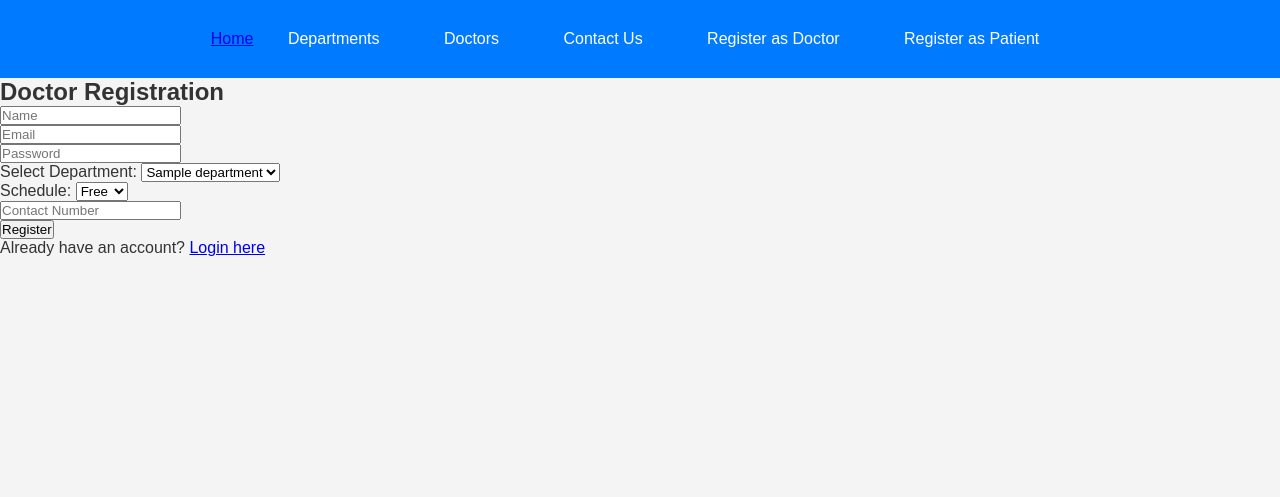
After one commit to Abasar03/Care-Connect, a Django app: page /register/doctor/ in a window 1280 px wide. The commit adds this page. Shown: the top 497 px of the page. Run offline with Django 5.2, Linux system fonts and the light colour scheme; tables that the repository leaves empty hold one stand-in row (values such as "Sample post"); a database or web service that is not in the repository returns one stand-in record (values such as "Sample title"); some libraries are stand-ins or nearby versions.

Commit message:
updated login and registration

```diff
--- a/care_connect/care_connect/urls.py
+++ b/care_connect/care_connect/urls.py
@@ -27,6 +27,7 @@ urlpatterns = [
     path('contact-us/', views.contact_us, name='contact_us'),
     path('login/', views.login, name='login'),
     path('doctor-login/', views.doctor_login, name='doctor_login'),
-    path('register/', views.register, name='register'),
-    path('dashboard/', include('dashboard.urls')),
+    path('register/doctor/', views.doctor_register, name='doctor_register'),
+    path('register/patient/', views.patient_register, name='patient_register'),
+    path('', include('dashboard.urls')),
 ]
--- a/care_connect/care_connect/views.py
+++ b/care_connect/care_connect/views.py
@@ -18,10 +18,6 @@ def doctors(request):
 def contact_us(request):
     return render(request,'contact_us.html')
 
-def doctor_login(request):
-    return render(request,'doctor_login.html')
-
-
 
 # Utility function to get database connection
 def get_db_connection():
@@ -37,113 +33,137 @@ def get_db_connection():
 # Registration View
 
 
-def register(request):
+def doctor_register(request):
     if request.method == 'POST':
-        role = request.POST.get('role')
         name = request.POST['name']
         email = request.POST['email']
-        password = request.POST['password']
-
-        hashed_password = make_password(password)
+        password = make_password(request.POST['password'])
+        specialization = request.POST['specialization']
+        schedule = request.POST['schedule']
+        contact_num = request.POST['contact_num']
 
         conn = get_db_connection()
         cursor = conn.cursor()
 
-        if role == 'doctor':
-            dep_name = request.POST.get('department')
-            print("HEYYY")
-            print(dep_name)
-            cursor.execute("SELECT dep_id FROM department WHERE name = %s", (dep_name,))
-            dep_row = cursor.fetchone()
-            print(dep_row)
+        cursor.execute("select dep_id from department where name=%s",(specialization,))
+        result = cursor.fetchone()
 
-            if dep_row:
-                dep_id = dep_row[0]
-                print(dep_id)
-            else:
-                messages.error(request, "Invalid department selected.")
-                return render(request, 'register.html')
+        if not result:
+            messages.error(request,"Department not found")
+            return redirect('doctor_register')
 
-            specialization = request.POST.get('specialization')
-            schedule = request.POST.get('schedule')
-            contact_num = request.POST.get('contact_num')
-            dep_id = request.POST.get('dep_id')
-            cursor.execute(
-                "INSERT INTO doctor (name, email, password, specialization, contact_num, schedule, dep_id) VALUES (%s, %s, %s, %s, %s, %s, %s)",
-                (name, email, hashed_password, specialization, contact_num, schedule, dep_id)
-            )
-        elif role == 'patient':
-            age = request.POST.get('age')
-            gender = request.POST.get('gender')
-            contact_num = request.POST.get('contact_num')
-            address = request.POST.get('address')
-            cursor.execute(
-                "INSERT INTO patient (name, age, gender, contact_num, address, email, password) VALUES (%s, %s, %s, %s, %s, %s, %s)",
-                (name, age, gender, contact_num, address, email, hashed_password)
-            )
+        dep_id = result[0]
 
+        cursor.execute(
+            "INSERT INTO doctor (name, email, password, specialization, contact_num, schedule,dep_id) VALUES (%s, %s, %s, %s, %s, %s,%s)",
+            (name, email, password, specialization, contact_num, schedule,dep_id),
+        )
         conn.commit()
         cursor.close()
         conn.close()
-        messages.success(request, "Registration successful.")
-        return redirect('login')
 
-    else:
-        # Fetching departments for the form
+        messages.success(request, "Doctor registered successfully.")
+        return redirect('doctor_login')
+
+    # Fetch departments for dropdown
+    conn = get_db_connection()
+    cursor = conn.cursor()
+    cursor.execute("SELECT dep_id, name FROM department")
+    departments = cursor.fetchall()
+    cursor.close()
+    conn.close()
+
+    return render(request, 'doctor_register.html', {'departments': departments})
+
+
+def patient_register(request):
+    if request.method == 'POST':
+        name = request.POST['name']
+        email = request.POST['email']
+        password = make_password(request.POST['password'])
+        age = request.POST.get('age')
+        gender = request.POST['gender']
+        contact_num = request.POST['contact_num']
+        address = request.POST.get('address')
+
         conn = get_db_connection()
         cursor = conn.cursor()
-        cursor.execute("SELECT dep_id, name FROM department")
-        departments = cursor.fetchall()
+        cursor.execute(
+            "INSERT INTO patient (name, age, gender, contact_num, address, email, password) VALUES (%s, %s, %s, %s, %s, %s, %s)",
+            (name, age, gender, contact_num, address, email, password),
+        )
+        conn.commit()
         cursor.close()
         conn.close()
 
-        return render(request, 'register.html', {'departments': departments})
-# Login View for Admin, Doctor, and Patient
-def login(request):
+        messages.success(request, "Patient registered successfully.")
+        return redirect('login')
+
+    return render(request, 'patient_register.html')
+
+# Login View for Admin, Doctor, and Patientdef doctor_login(request):
+def doctor_login(request):
     if request.method == 'POST':
         email = request.POST.get('email')
         password = request.POST.get('password')
 
-        print(f"{email}\n{password}")
+        print(f"Doctor Login - Email: {email}, Password: {password}")
 
         conn = get_db_connection()
         cursor = conn.cursor()
 
         try:
             # Check Doctor Table
-            with connection.cursor() as cursor:
-                cursor.execute("SELECT * FROM doctor where email=%s", [email])
-                doctor = cursor.fetchall()
-                print(doctor)
+            cursor.execute("SELECT * FROM doctor WHERE email=%s", [email])
+            doctor = cursor.fetchone()
+            print(f"Doctor data: {doctor}")
 
-                if doctor:
-                    # Assuming password is the 7th field in the doctor table (adjust as needed)
-                    stored_password = doctor[7]
-                    print(f"Entered password is and stored pas(password,{stored_password}")
+            if doctor:
+                stored_password = doctor[6]  # Adjust this based on the actual table structure
+                print(f"Stored password: {stored_password}")
 
-                    if check_password(password, stored_password):
-                        print(f"Entered password is{stored_password}")
+                if check_password(password,stored_password):
+                    print(f"Password match for doctor: {email}")
+                    return redirect('doctor_dashboard')
 
-                        return redirect('doctor_dashboard')
+            # If no matching user or invalid password
+            messages.error(request, "Invalid email or password.")
+        finally:
+            cursor.close()
+            conn.close()
 
-                # Check Patient Table
-                cursor.execute("SELECT * FROM patient WHERE email=%s", [email])
-                patient = cursor.fetchone()
-                print(patient)
+    return render(request, 'doctor_login.html')
 
-                if patient:
-                    # Assuming password is the 6th field in the patient table (adjust as needed)
-                    stored_password = patient[7]
-                    print(f"stored_password: {stored_password}")
-                    if check_password(password, stored_password):
-                        print(f"Entered password is and stored pas(password,{stored_password}")
-                        return redirect('/dashboard/patient_dashboard')
 
-                # If no matching user or invalid password
-                messages.error(request, "Invalid email or password.")
+def login(request):
+    if request.method == 'POST':
+        email = request.POST.get('email')
+        password = request.POST.get('password')
+
+        print(f"Patient Login - Email: {email}, Password: {password}")
+
+        conn = get_db_connection()
+        cursor = conn.cursor()
+
+        try:
+            # Check Patient Table
+            cursor.execute("SELECT * FROM patient WHERE email=%s", [email])
+            patient = cursor.fetchone()
+            print(f"Patient data: {patient}")
+
+            if patient:
+                # Assuming password is the 6th field in the patient table (adjust index as needed)
+                stored_password = patient[7]  # Adjust this based on the actual table structure
+                print(f"Stored password: {stored_password}")
+
+                if check_password(password, stored_password):
+                    print(f"Password match for patient: {email}")
+                    return redirect('/dashboard/patient_dashboard')
+
+            # If no matching user or invalid password
+            messages.error(request, "Invalid email or password.")
         finally:
-                # Ensure cursor and connection are closed
-                cursor.close()
-                conn.close()
+            cursor.close()
+            conn.close()
 
     return render(request, 'login.html')
--- a/care_connect/dashboard/templates/dashboard/patient_dashboard.html
+++ /dev/null
@@ -1,4 +0,0 @@
-<!-- <h1>Hey this is</h1> -->
-<!-- ahdfhdf
-akjdsfhkjdfh
-askjdfhkjdhfkj -->
--- a/care_connect/dashboard/urls.py
+++ b/care_connect/dashboard/urls.py
@@ -2,6 +2,6 @@ from django.urls import path
 from . import views
 
 urlpatterns = [
-    path('patient_dashboard/', views.patient_dashboard, name='patient_dashboard'),
-    path('doctor_dashboard/', views.doctor_dashboard, name='doctor_dashboard'),
+    path('patient_dashboard/<str:username>/', views.patient_dashboard, name='patient_dashboard'),
+    path('doctor_dashboard/<str:username>/', views.doctor_dashboard, name='doctor_dashboard'),
 ]
--- a/care_connect/dashboard/views.py
+++ b/care_connect/dashboard/views.py
@@ -1,10 +1,10 @@
 from django.shortcuts import render
 
 def patient_dashboard(request):
-    return render(request, 'dashboard/patient_dashboard.html')
+    return render(request, 'patient_dashboard.html',{'username': username})
 
 def doctor_dashboard(request):
-    return render(request, 'dashboard/doctor_dashboard.html')
+    return render(request, 'doctor_dashboard.html',{'username': username})
 
 def admin_dashboard(request):
-    return render(request, 'dashboard/admin_dashboard.html')
+    return render(request, 'admin_dashboard.html',{'username': username})
--- a/care_connect/templates/base.html
+++ b/care_connect/templates/base.html
@@ -17,7 +17,8 @@
                 <a href="{% url 'departments' %}" class="btn">Departments</a>
                 <a href="{% url 'doctors' %}" class="btn">Doctors</a>
                 <a href="{% url 'contact_us' %}" class="btn">Contact Us</a>
-                <a href="{% url 'register' %}" class="btn">Register</a>
+                <a href="{% url 'doctor_register' %}" class="btn">Register as Doctor</a>
+                <a href="{% url 'patient_register' %}" class="btn">Register as Patient</a>
             </ul>
         </nav>
     </header>
--- /dev/null
+++ b/care_connect/templates/doctor_register.html
@@ -0,0 +1,30 @@
+{% extends 'base.html' %}
+
+{% block content %}
+<h2>Doctor Registration</h2>
+<form method="POST" action="{% url 'doctor_register' %}">
+    {% csrf_token %}
+    <input type="text" name="name" placeholder="Name" required><br>
+    <input type="email" name="email" placeholder="Email" required><br>
+    <input type="password" name="password" placeholder="Password" required><br>
+
+    <label for="specialization">Select Department:</label>
+    <select name="specialization" id="specialization" required>
+        {% for dep_id, name in departments %}
+        <option value="{{ name }}">{{ name }}</option>
+        {% endfor %}
+    </select><br>
+
+    <label for="schedule">Schedule:</label>
+    <select name="schedule" id="schedule" required>
+        <option value="free">Free</option>
+        <option value="busy">Busy</option>
+    </select><br>
+
+    <input type="number" name="contact_num" placeholder="Contact Number" required><br>
+
+    <button type="submit">Register</button>
+</form>
+
+<p>Already have an account? <a href="{% url 'doctor_login' %}">Login here</a></p>
+{% endblock %}
```
Also changed, not shown: care_connect/dashboard/templates/dashboard/doctor_dashboard.html (deleted, +0 -13 lines), care_connect/templates/doctor_login.html (+8 -0 lines), care_connect/templates/patient_register.html (added, +25 -0 lines), care_connect/templates/register.html (deleted, +0 -109 lines).
